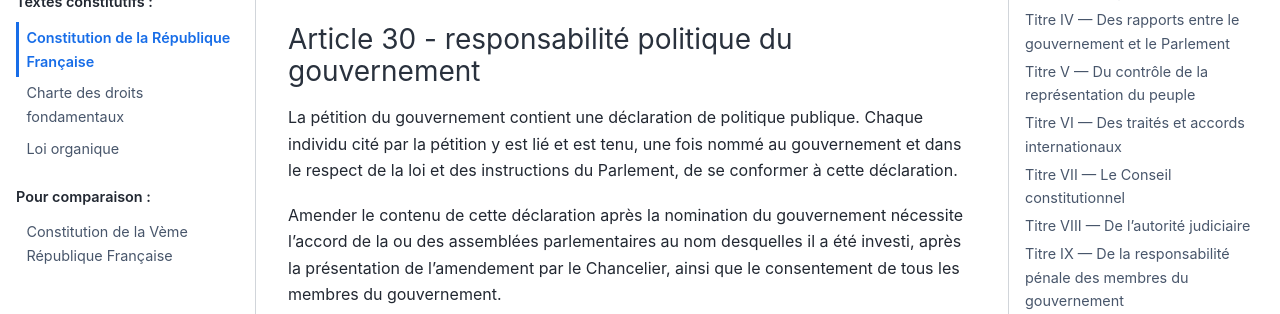
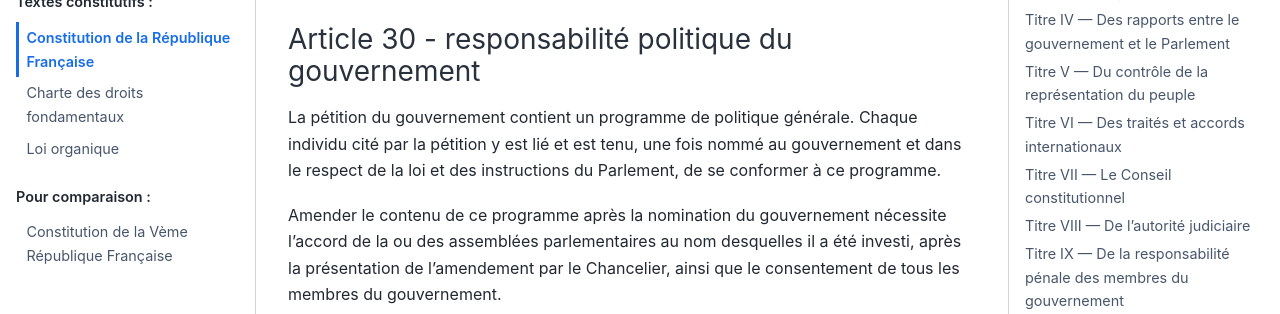
Before and after one commit to Gouvernathor/senna, a Sphinx documentation site: the page built from source/constitution.rst, in a window 1280 px wide and 900 px high, scrolled down 10136 px. Shown: the part 153-467 px from the top of the window. Built offline with Sphinx 7.4.7 and the Sphinx Book theme 1.1.4, drawn with Linux system fonts in a browser that asks for light colours; pages that are not in the unit, such as notebooks, are missing from menus; some of the changed text lies outside the part shown.

Commit message:
renommage de la déclaration de politique du gvt en programme

```diff
--- a/source/constitution.rst
+++ b/source/constitution.rst
@@ -260,9 +260,9 @@
 
 .. article:: responsabilité politique du gouvernement
 
-La pétition du gouvernement contient une déclaration de politique publique. Chaque individu cité par la pétition y est lié et est tenu, une fois nommé au gouvernement et dans le respect de la loi et des instructions du Parlement, de se conformer à cette déclaration.
+La pétition du gouvernement contient un programme de politique générale. Chaque individu cité par la pétition y est lié et est tenu, une fois nommé au gouvernement et dans le respect de la loi et des instructions du Parlement, de se conformer à ce programme.
 
-Amender le contenu de cette déclaration après la nomination du gouvernement nécessite l'accord de la ou des assemblées parlementaires au nom desquelles il a été investi, après la présentation de l'amendement par le Chancelier, ainsi que le consentement de tous les membres du gouvernement.
+Amender le contenu de ce programme après la nomination du gouvernement nécessite l'accord de la ou des assemblées parlementaires au nom desquelles il a été investi, après la présentation de l'amendement par le Chancelier, ainsi que le consentement de tous les membres du gouvernement.
 
 .. article:: motions de censure
 
@@ -486,7 +486,7 @@
 
 .. article:: responsabilité ministérielle
 
-Les membres du gouvernement sont pénalement responsables des actes accomplis dans l'exercice de leurs fonctions et qualifiés crimes ou délits au moment où ils ont été commis, ainsi que des manquements, sauf si rendus nécessaires par la loi ou par les instructions du Parlement, à la déclaration de politique de leur pétition de gouvernement.
+Les membres du gouvernement sont pénalement responsables des actes accomplis dans l'exercice de leurs fonctions et qualifiés crimes ou délits au moment où ils ont été commis, ainsi que des manquements, sauf si rendus nécessaires par la loi ou par les instructions du Parlement, au programme de leur pétition de gouvernement.
 
 Ils sont jugés par la Cour de justice de la République.
 
--- a/source/reglement_interieur.rst
+++ b/source/reglement_interieur.rst
@@ -701,13 +701,13 @@
 
 Le débat qui suit se fait de manière proportionnelle. Il peut être clos par des membres du gouvernement, pour une réponse de même durée maximale que lors du débat.
 
-.. article:: amendement de déclaration de politique publique
+.. article:: amendement du programme du gouvernement
 
-Le Chancelier de la République saisit le Bureau restreint de l'assemblée au nom de laquelle le gouvernement est investi d'un amendement à la déclaration de politique publique liée à la pétition du gouvernement. Le Bureau le place à l'ordre du jour en priorité dans les sept jours calendaires qui suivent.
+Le Chancelier de la République saisit le Bureau restreint de l'assemblée au nom de laquelle le gouvernement est investi d'un amendement au programme de politique générale liée à la pétition du gouvernement. Le Bureau le place à l'ordre du jour en priorité dans les sept jours calendaires qui suivent.
 
 L'amendement est présenté par le Chancelier de la République. Il est discuté en débat proportionnel. Le Chancelier dispose de cinq fois le temps accordé à chaque orateur durant le débat, qui est d'au moins deux minutes.
 
-Il est voté à la majorité simple.
+Il est voté à la majorité simple, au scrutin public.
 
 (AN) Dans le cas où le gouvernement n'est pas majoritaire à l'Assemblée Nationale, et où l'amendement est rejeté en première instance, l'amendement est adopté si il est soutenu par les trois cinquièmes des députés accordant leur approbation au gouvernement.
 
```
